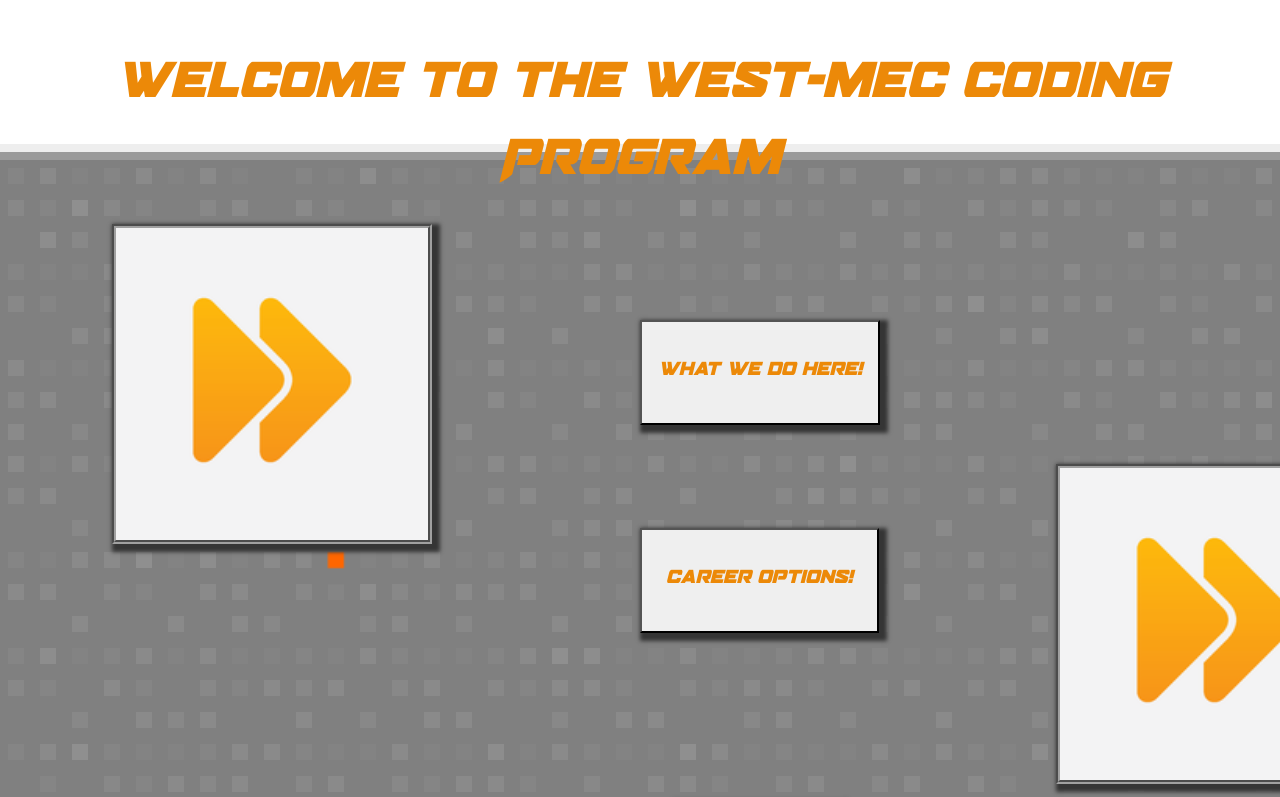
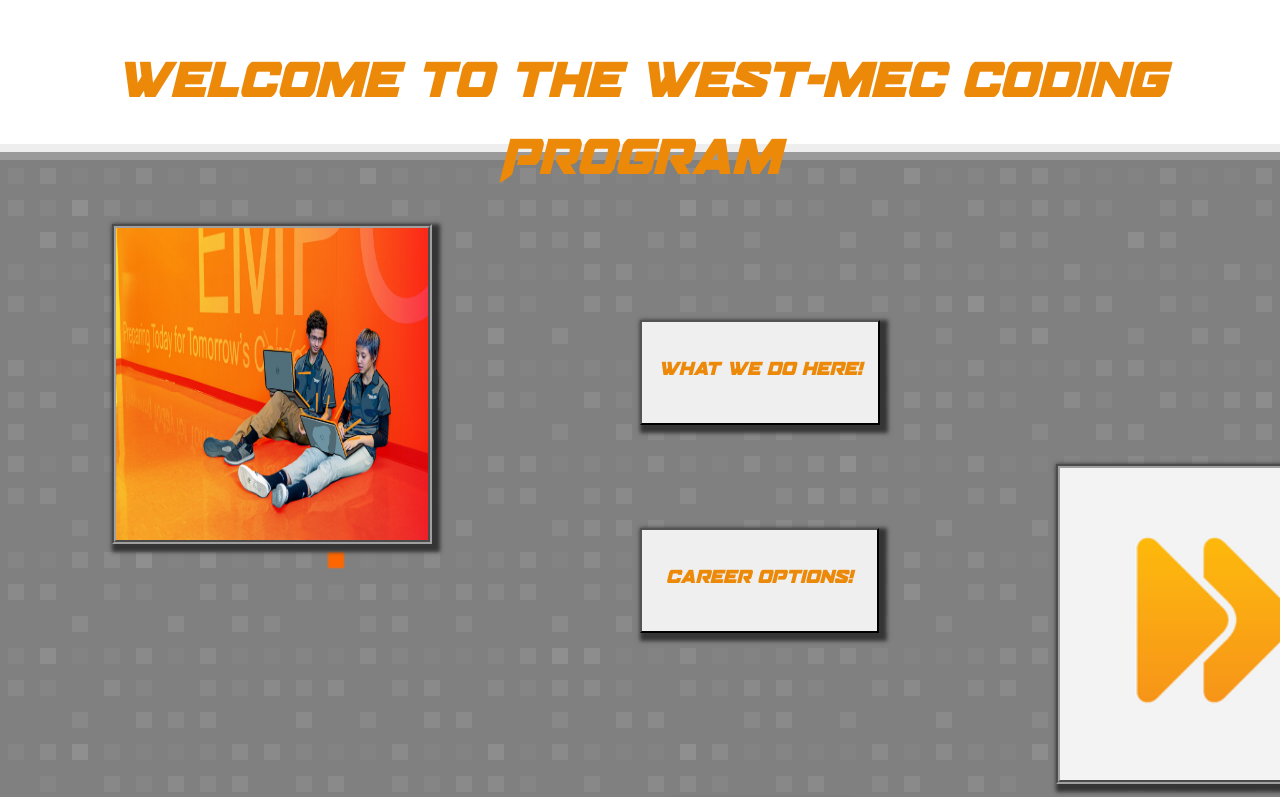
Before and after one commit to Amakris12/West-mec-site, a plain HTML site: page index.html in a window 1280 px wide. Shown: the top 797 px of the page. Drawn offline with nearby package versions, Linux system fonts and the light colour scheme.

Commit message:
Update index.html

```diff
--- a/index.html
+++ b/index.html
@@ -16,7 +16,7 @@
     </div>
 
     <div id="picture">
-        <img id="pic" src="images/logo.png" >
+        <img id="pic" src="guys.jpg" >
     </div>
 
     <div id="dohere" style="display:none;">
```
